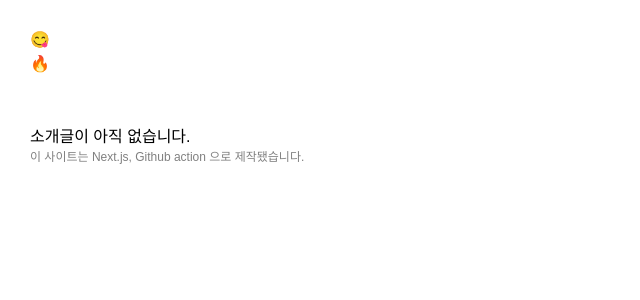
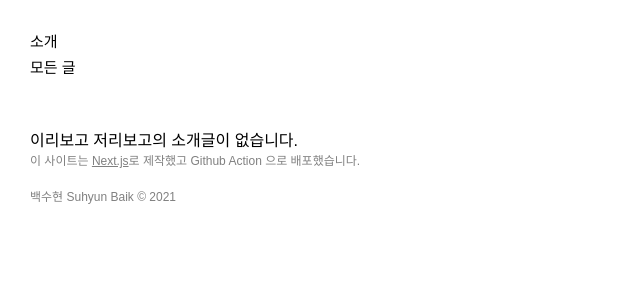
Before and after one commit to suhyunbaik/test, a Next.js app: page /posts/profile in a window 1280 px wide. Shown: the top 300 px of the page, without its empty margins (0-640 px from the left). Built offline with nearby package versions, Linux system fonts and the light colour scheme.

Commit message:
:lipstick: change all font size and navigation

```diff
--- a/next.config.js
+++ b/next.config.js
@@ -1,8 +1,7 @@
-const debug = process.env.NODE_ENV !== 'production'
-const name = 'test'
-
-module.exports = {
-    basePath: `/${name}`,
-    assetPrefix: `/${name}/`,
-    // assetPrefix: !debug ? `/${name}/` : '',
-};
+// const debug = process.env.NODE_ENV !== 'production'
+// const name = 'test'
+//
+// module.exports = {
+//     basePath: `/${name}`,
+//     assetPrefix: `/${name}/`,
+// };
--- a/pages/posts/[id].js
+++ b/pages/posts/[id].js
@@ -10,14 +10,14 @@ export default function Post({postData}) {
         <div className={styles.container}>
             <Head>
                 <title>{postData.title}</title>
-                <link rel="icon" href="/favicon.ico"/>
+                {/*<link rel="icon" href="/favicon.ico"/>*/}
                 <meta name="viewport" content="initial-scale=1.0, width=device-width"/>
                 <meta property="og:title" content={postData.title} key="title"/>
             </Head>
 
             <section className={styles.navigation}>
-                <div><Link href="/posts/profile">😋</Link></div>
-                <div><Link href="/">🔥</Link></div>
+                <div><Link href="/posts/profile">소개</Link></div>
+                <div><Link href="/">모든 글</Link></div>
             </section>
 
             <section>
--- a/pages/posts/profile.js
+++ b/pages/posts/profile.js
@@ -6,23 +6,26 @@ export default function Profile() {
     return (
         <div className={styles.container}>
             <Head>
-                <title>dev</title>
-                <link rel="icon" href="/favicon.ico"/>
+                <title>이리보고 저리보고</title>
+                {/*<link rel="icon" href="/favicon.ico"/>*/}
                 <meta name="viewport" content="initial-scale=1.0, width=device-width"/>
                 <meta property="og:title" content="dev" key="title"/>
             </Head>
 
             <section className={styles.navigation}>
-                <div><Link href="/posts/profile">😋</Link></div>
-                <div><Link href="/">🔥</Link></div>
+                <div><Link href="/posts/profile">소개</Link></div>
+                <div><Link href="/">모든 글</Link></div>
             </section>
 
             <article>
-                소개글이 아직 없습니다.
+                이리보고 저리보고의 소개글이 없습니다.
             </article>
-            <small className={styles.tmi}>이 사이트는 <Link href="https://nextjs.org/">Next.js</Link>, Github action 으로 제작됐습니다.</small>
-            <section>
-            </section>
+            <small className={styles.tmi}>
+                이 사이트는 <Link href="https://nextjs.org/">Next.js</Link>로 제작했고 Github Action 으로 배포했습니다.
+                <br/>
+                <br/>
+                백수현 Suhyun Baik © 2021
+            </small>
         </div>
     )
 }
--- a/styles/Home.module.css
+++ b/styles/Home.module.css
@@ -8,7 +8,8 @@
 }
 
 .navigation > div {
-   margin-bottom: 5px;
+    margin-bottom: 5px;
+    font-size: 15px;
 }
 
 .list {
@@ -22,8 +23,7 @@
 }
 
 .postTitle {
-    font-size: 20px;
-    font-weight: bold;
+    font-size: 15px;
 }
 
 .postDate {
@@ -37,3 +37,7 @@
     font-weight: lighter;
     color: gray;
 }
+
+.tmi > a {
+    text-decoration: underline;
+}
--- a/styles/utils.module.css
+++ b/styles/utils.module.css
@@ -1,17 +1,20 @@
 .headingXl {
     font-size: 2rem;
     line-height: 1.3;
-    font-weight: 800;
     letter-spacing: -0.05rem;
     margin: 1rem 0;
+    font-weight: normal;
 }
 
 .lightText {
     color: #666;
+    font-size: 13px;
+    margin-bottom: 50px;
 }
 
 .post {
     line-height: 1.5em;
+    font-size: 15px;
 }
 
 .post > code, .post > p > code, .post > p > pre {
```
Also changed, not shown: pages/index.js (+4 -4 lines).
